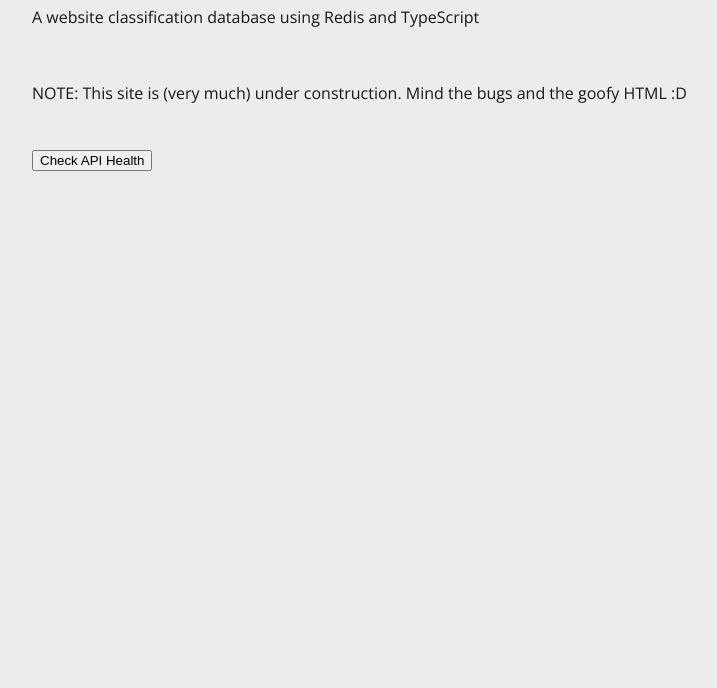
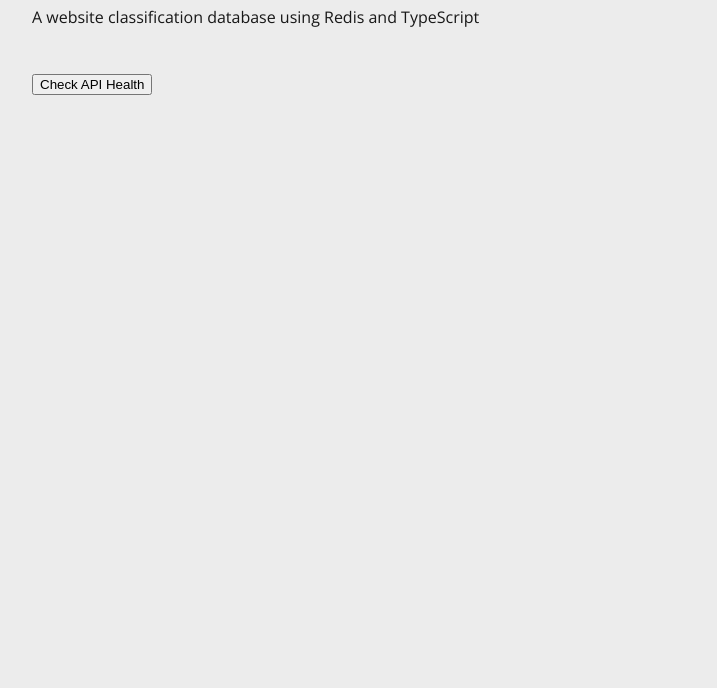
Before and after one commit to CheesyGamer77/ClassifyTheWeb, a website: page public/index.html in a window 1280 px wide. Shown: the part 112-800 px from the top of the page, without its empty margins (8-725 px from the left). Drawn offline with nearby package versions, Linux system fonts and the light colour scheme.

Commit message:
chore: remove indev notice

```diff
--- a/public/index.html
+++ b/public/index.html
@@ -144,8 +144,6 @@
 <body>
     <h1>Welcome to Classify The Web</h1>
     <p>A website classification database using Redis and TypeScript</p>
-    <br>
-    <p>NOTE: This site is (very much) under construction. Mind the bugs and the goofy HTML :D</p>
 
     <div id="queryLog" class="defaultHidden" style="border-style:solid"></div>
     <br>
```
